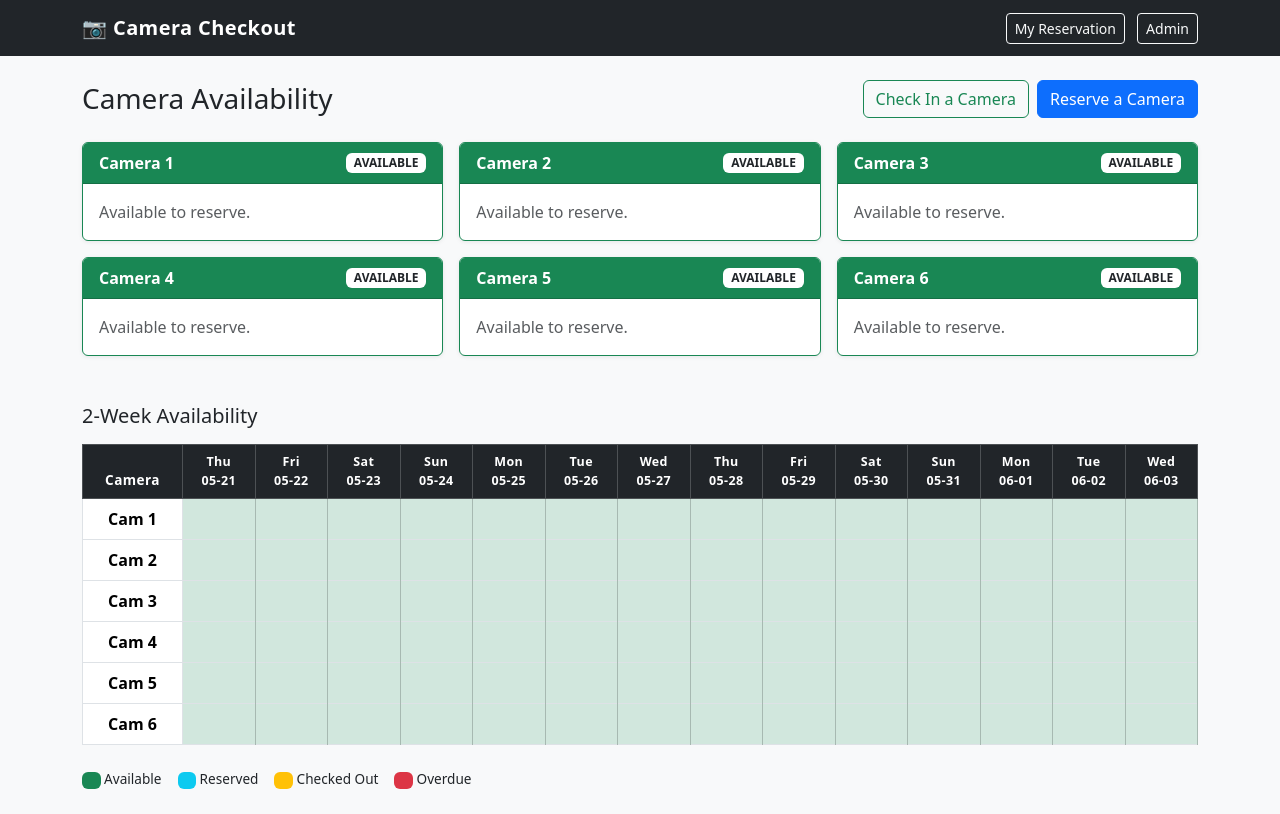
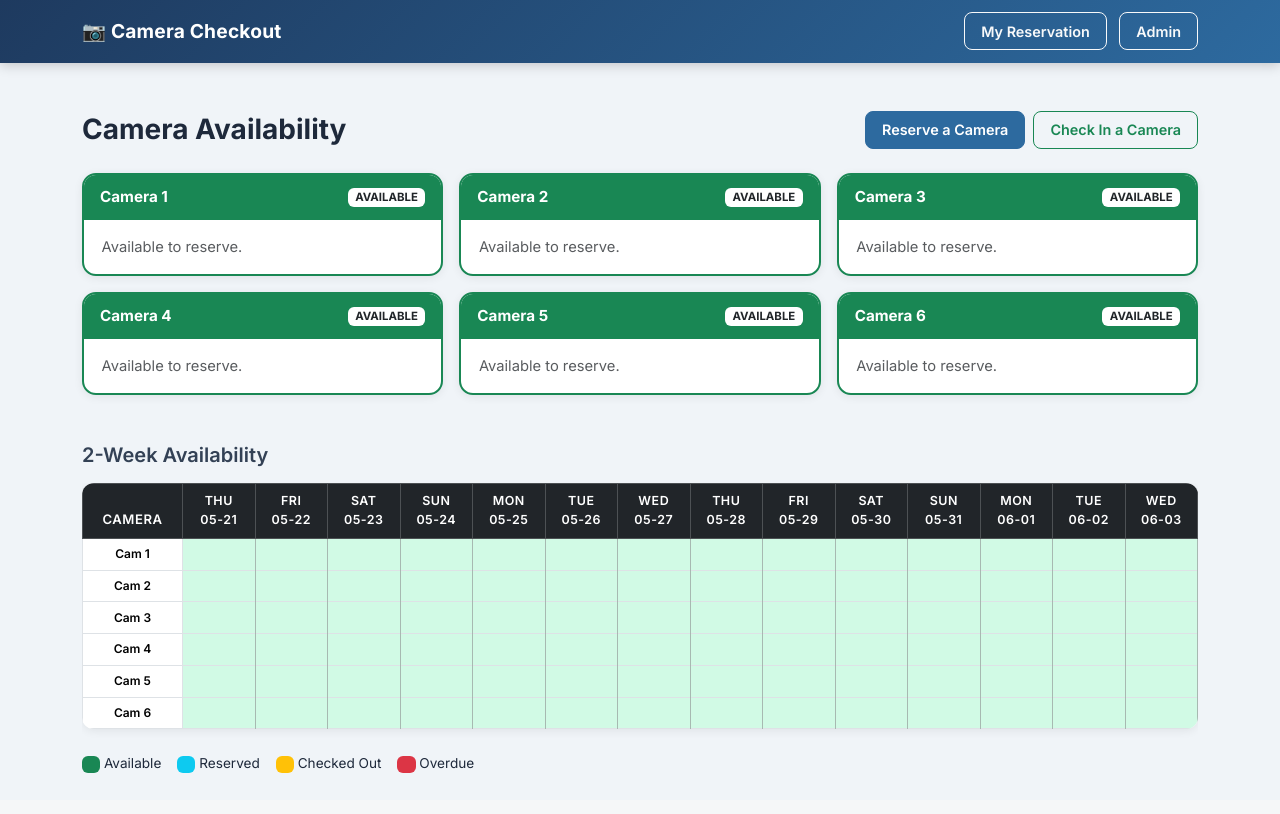
Before and after one commit to anthonyhoffman/CameraCheckout, a Flask app: page / in a window 1280 px wide. After the commit the page ends 773 px from the top, so only its background shows below. Run offline with Flask 3, Linux system fonts and the light colour scheme; data comes from the database, SQL or seed files in the repository; tables that the repository leaves empty hold one stand-in row (values such as "Sample post").

Commit message:
Visual refresh, Flatpickr date picker, same-day reservations, swap buttons

```diff
--- a/app.py
+++ b/app.py
@@ -59,7 +59,8 @@ def reserve():
             flash("Please fill in all fields.", "error")
             return redirect(url_for("reserve"))
 
-        if pickup < date.today().isoformat():
+        from datetime import timedelta
+        if pickup < (date.today() - timedelta(days=1)).isoformat():
             flash("Pickup date cannot be in the past.", "error")
             return redirect(url_for("reserve"))
 
--- a/static/style.css
+++ b/static/style.css
@@ -1,22 +1,192 @@
+@import url('https://fonts.googleapis.com/css2?family=Inter:wght@400;500;600;700&display=swap');
+
+/* ── Base ── */
 body {
-  background-color: #f8f9fa;
+  font-family: 'Inter', sans-serif;
+  background: #f0f4f8;
+  color: #1e293b;
+}
+
+/* ── Navbar ── */
+.navbar {
+  background: linear-gradient(135deg, #1e3a5f 0%, #2d6a9f 100%) !important;
+  box-shadow: 0 2px 12px rgba(0,0,0,0.2);
+  padding: 0.75rem 0;
 }
 
 .navbar-brand {
-  font-weight: 600;
-  letter-spacing: 0.02em;
+  font-size: 1.2rem;
+  font-weight: 700;
+  letter-spacing: 0.01em;
 }
 
+/* ── Page headings ── */
+h1.h3 {
+  font-weight: 700;
+  color: #1e293b;
+}
+
+h5 {
+  font-weight: 600;
+  color: #334155;
+}
+
+/* ── Cards ── */
 .card {
-  box-shadow: 0 1px 4px rgba(0,0,0,0.08);
-  transition: box-shadow 0.15s;
+  border-radius: 14px;
+  box-shadow: 0 2px 10px rgba(0,0,0,0.07);
+  transition: transform 0.15s ease, box-shadow 0.15s ease;
+  overflow: hidden;
+  border-width: 2px !important;
 }
 
 .card:hover {
-  box-shadow: 0 3px 10px rgba(0,0,0,0.13);
+  transform: translateY(-3px);
+  box-shadow: 0 8px 24px rgba(0,0,0,0.12);
 }
 
-.table th {
-  font-size: 0.85rem;
-  letter-spacing: 0.03em;
+.card-header {
+  font-size: 0.95rem;
+  padding: 0.7rem 1rem;
+  border-bottom: none;
 }
+
+.card-body {
+  padding: 1rem 1.1rem;
+  font-size: 0.92rem;
+}
+
+/* ── Buttons ── */
+.btn {
+  border-radius: 8px;
+  font-weight: 600;
+  font-size: 0.9rem;
+  padding: 0.45rem 1rem;
+  transition: transform 0.1s ease, box-shadow 0.1s ease;
+}
+
+.btn:hover {
+  transform: translateY(-1px);
+  box-shadow: 0 4px 12px rgba(0,0,0,0.15);
+}
+
+.btn-lg {
+  padding: 0.65rem 1.4rem;
+  font-size: 1rem;
+  border-radius: 10px;
+}
+
+.btn-primary {
+  background: #2d6a9f;
+  border-color: #2d6a9f;
+}
+
+.btn-primary:hover {
+  background: #1e3a5f;
+  border-color: #1e3a5f;
+}
+
+/* ── Forms ── */
+.form-control, .form-select {
+  border-radius: 8px;
+  border: 1.5px solid #cbd5e1;
+  font-size: 0.95rem;
+  transition: border-color 0.15s, box-shadow 0.15s;
+}
+
+.form-control:focus, .form-select:focus {
+  border-color: #2d6a9f;
+  box-shadow: 0 0 0 3px rgba(45,106,159,0.15);
+}
+
+.form-label {
+  color: #334155;
+  margin-bottom: 0.35rem;
+}
+
+.form-text {
+  color: #64748b;
+}
+
+/* ── Alerts ── */
+.alert {
+  border-radius: 10px;
+  font-size: 0.92rem;
+}
+
+/* ── Calendar table ── */
+.calendar-table {
+  background: white;
+  border-radius: 12px;
+  overflow: hidden;
+  box-shadow: 0 2px 10px rgba(0,0,0,0.07);
+  font-size: 0.8rem;
+}
+
+.calendar-table th {
+  font-size: 0.75rem;
+  font-weight: 600;
+  letter-spacing: 0.02em;
+  padding: 0.5rem 0.3rem;
+}
+
+.calendar-table td {
+  padding: 0.4rem 0.25rem;
+  font-size: 0.75rem;
+}
+
+.calendar-table td.table-success { background-color: #d1fae5 !important; }
+.calendar-table td.table-info    { background-color: #dbeafe !important; }
+.calendar-table td.table-warning { background-color: #fef3c7 !important; }
+.calendar-table td.table-danger  { background-color: #fee2e2 !important; }
+
+/* ── Flatpickr overrides ── */
+.flatpickr-calendar {
+  border-radius: 12px;
+  box-shadow: 0 8px 30px rgba(0,0,0,0.15);
+  font-family: 'Inter', sans-serif;
+  font-size: 1rem;
+  width: 360px !important;
+}
+
+.flatpickr-day.selected,
+.flatpickr-day.selected:hover {
+  background: #2d6a9f;
+  border-color: #2d6a9f;
+}
+
+.flatpickr-months .flatpickr-month {
+  background: #2d6a9f;
+  color: white;
+  border-radius: 12px 12px 0 0;
+}
+
+.flatpickr-weekday {
+  font-weight: 600;
+  color: #334155;
+}
+
+.flatpickr-day {
+  border-radius: 8px;
+  font-size: 0.95rem;
+  height: 42px;
+  line-height: 42px;
+  max-width: 42px;
+}
+
+/* ── Table ── */
+.table {
+  font-size: 0.9rem;
+}
+
+.table thead th {
+  font-weight: 600;
+  font-size: 0.82rem;
+  letter-spacing: 0.04em;
+  text-transform: uppercase;
+}
+
+/* ── Container padding ── */
+.container.my-4 {
+  padding-top: 1.5rem;
+}
--- a/templates/base.html
+++ b/templates/base.html
@@ -4,11 +4,14 @@
   <meta charset="utf-8">
   <meta name="viewport" content="width=device-width, initial-scale=1">
   <title>{% block title %}Camera Checkout{% endblock %}</title>
+  <link rel="preconnect" href="https://fonts.googleapis.com">
+  <link href="https://fonts.googleapis.com/css2?family=Inter:wght@400;500;600;700&display=swap" rel="stylesheet">
   <link href="https://cdn.jsdelivr.net/npm/bootstrap@5.3.3/dist/css/bootstrap.min.css" rel="stylesheet">
+  <link rel="stylesheet" href="https://cdn.jsdelivr.net/npm/flatpickr/dist/flatpickr.min.css">
   <link rel="stylesheet" href="{{ url_for('static', filename='style.css') }}">
 </head>
 <body>
-  <nav class="navbar navbar-dark bg-dark">
+  <nav class="navbar navbar-dark">
     <div class="container">
       <a class="navbar-brand" href="{{ url_for('index') }}">📷 Camera Checkout</a>
       <div>
@@ -35,5 +38,7 @@
   </div>
 
   <script src="https://cdn.jsdelivr.net/npm/bootstrap@5.3.3/dist/js/bootstrap.bundle.min.js"></script>
+  <script src="https://cdn.jsdelivr.net/npm/flatpickr"></script>
+  {% block scripts %}{% endblock %}
 </body>
 </html>
--- a/templates/index.html
+++ b/templates/index.html
@@ -5,8 +5,8 @@
 <div class="d-flex justify-content-between align-items-center mb-4">
   <h1 class="h3 mb-0">Camera Availability</h1>
   <div class="d-flex gap-2">
+    <a href="{{ url_for('reserve') }}" class="btn btn-primary">Reserve a Camera</a>
     <a href="{{ url_for('checkin') }}" class="btn btn-outline-success">Check In a Camera</a>
-    <a href="{{ url_for('reserve') }}" class="btn btn-primary">Reserve a Camera</a>
   </div>
 </div>
 
```
Also changed, not shown: templates/reserve.html (+20 -8 lines).
